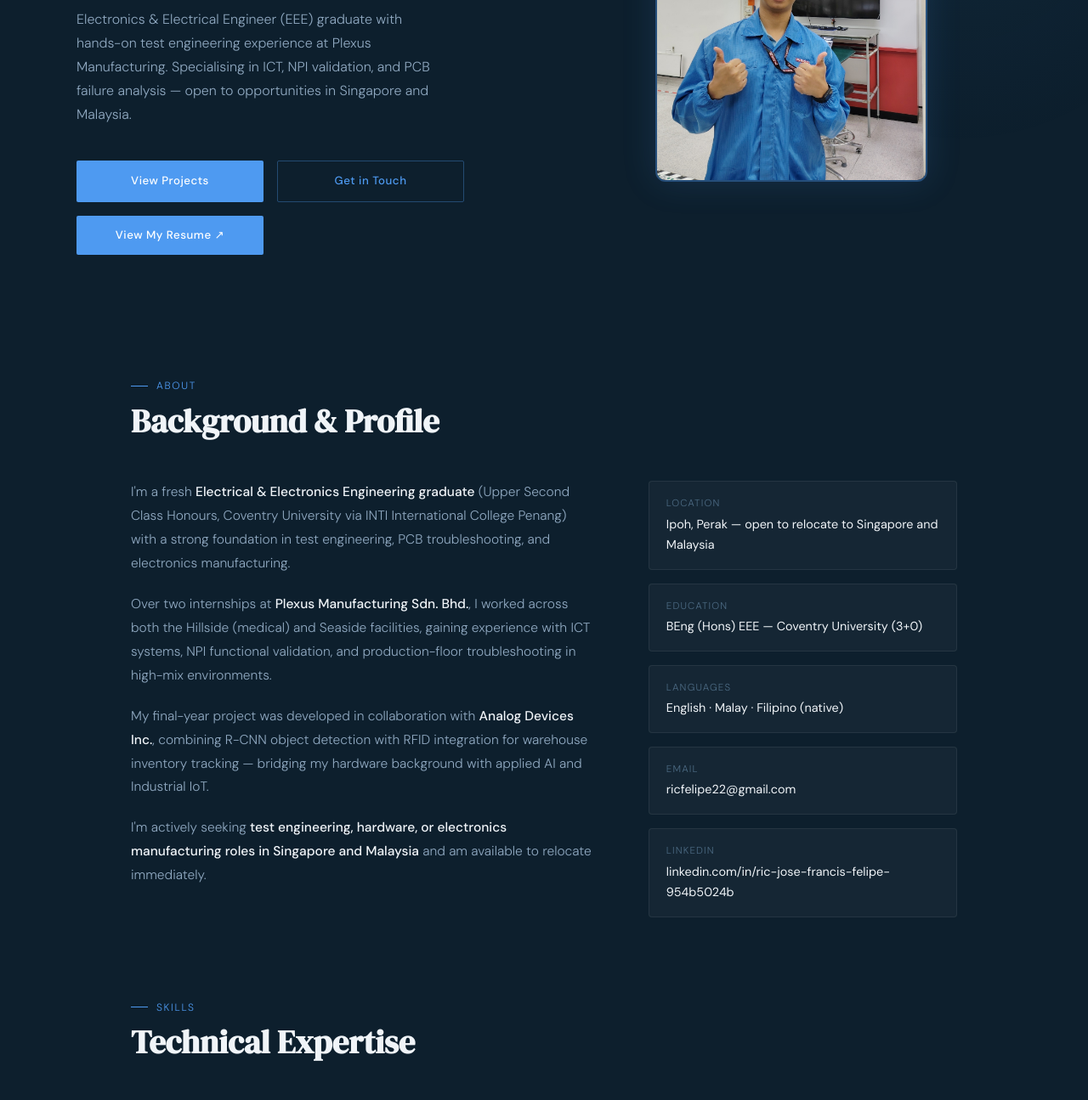
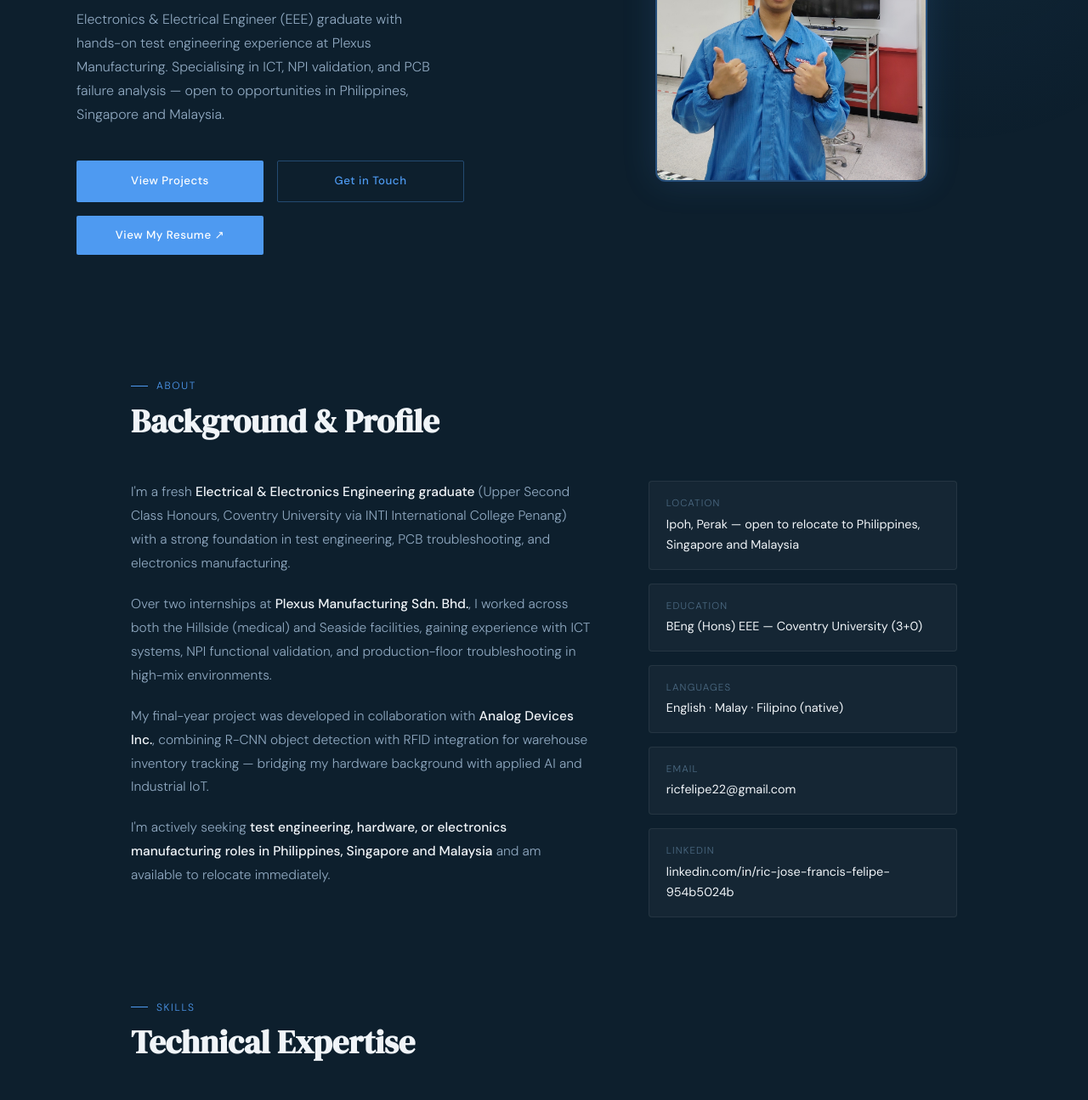
Before and after one commit to ricfelipe/ricjose.github.io, a plain HTML site: page index.html in a window 1280 px wide. Shown: the part 273-1568 px from the top of the page at 85% size. Drawn offline with Linux system fonts and the light colour scheme.

Commit message:
Update index.html

```diff
--- a/index.html
+++ b/index.html
@@ -251,11 +251,11 @@
     <div class="fade-in">
       <div class="hero-eyebrow">Electrical & Electronics Engineer</div>
       <h1 class="hero-name">Ric Jose<br><em>Francis Felipe</em></h1>
-      <p class="hero-tagline"> Electronics & Electrical Engineer (EEE) graduate with hands-on test engineering experience at Plexus Manufacturing. Specialising in ICT, NPI validation, and PCB failure analysis — open to opportunities in Singapore and Malaysia.</p>
+      <p class="hero-tagline"> Electronics & Electrical Engineer (EEE) graduate with hands-on test engineering experience at Plexus Manufacturing. Specialising in ICT, NPI validation, and PCB failure analysis — open to opportunities in Philippines, Singapore and Malaysia.</p>
       <div class="hero-cta">
         <a href="#projects" class="btn-primary">View Projects</a>
         <a href="#contact" class="btn-outline">Get in Touch</a>
-        <a href="assets/docs/Resume3.pdf" target="_blank" class="btn-primary"> View My Resume ↗</a>
+        <a href="Resume.pdf" target="_blank" class="btn-primary"> View My Resume ↗</a>
       </div>
     </div>
        <div class="fade-in" style="display:flex; justify-content:center; align-items:center;"> <!-- Image here  -->
@@ -275,10 +275,10 @@
       <p>I'm a fresh <strong>Electrical & Electronics Engineering graduate</strong> (Upper Second Class Honours, Coventry University via INTI International College Penang) with a strong foundation in test engineering, PCB troubleshooting, and electronics manufacturing.</p>
       <p>Over two internships at <strong>Plexus Manufacturing Sdn. Bhd.</strong>, I worked across both the Hillside (medical) and Seaside facilities, gaining experience with ICT systems, NPI functional validation, and production-floor troubleshooting in high-mix environments.</p>
       <p>My final-year project was developed in collaboration with <strong>Analog Devices Inc.</strong>, combining R-CNN object detection with RFID integration for warehouse inventory tracking — bridging my hardware background with applied AI and Industrial IoT.</p>
-      <p>I'm actively seeking <strong>test engineering, hardware, or electronics manufacturing roles in Singapore and Malaysia</strong> and am available to relocate immediately.</p>
+      <p>I'm actively seeking <strong>test engineering, hardware, or electronics manufacturing roles in Philippines, Singapore and Malaysia</strong> and am available to relocate immediately.</p>
     </div>
     <div class="about-info">
-      <div class="info-item"><span class="info-label">Location</span><span class="info-value">Ipoh, Perak  — open to relocate to Singapore and Malaysia</span></div>
+      <div class="info-item"><span class="info-label">Location</span><span class="info-value">Ipoh, Perak  — open to relocate to Philippines, Singapore and Malaysia</span></div>
       <div class="info-item"><span class="info-label">Education</span><span class="info-value">BEng (Hons) EEE — Coventry University (3+0)</span></div>
       <div class="info-item"><span class="info-label">Languages</span><span class="info-value">English · Malay · Filipino (native)</span></div>
       <div class="info-item"><span class="info-label">Email</span><span class="info-value">ricfelipe22@gmail.com</span></div>
@@ -457,7 +457,7 @@
   <div class="section-eyebrow" style="justify-content:center;">Contact</div>
   <h2 class="section-title" style="text-align:center; margin-bottom:1rem;">Let's connect</h2>
   <div class="contact-inner fade-in">
-    <p>I'm actively looking for test engineering, hardware, or electronics manufacturing roles in Singapore and Malaysia. Feel free to reach out — I'd love to chat.</p>
+    <p>I'm actively looking for test engineering, hardware, or electronics manufacturing roles in Philippines, Singapore and Malaysia. Feel free to reach out — I'd love to chat.</p>
     <div class="contact-links">
       <a href="mailto:ricfelipe22@gmail.com" class="contact-link">
         <svg width="15" height="15" viewBox="0 0 24 24" fill="none" stroke="currentColor" stroke-width="1.8"><rect x="2" y="4" width="20" height="16" rx="2"/><path d="m22 7-8.97 5.7a1.94 1.94 0 0 1-2.06 0L2 7"/></svg>
```
